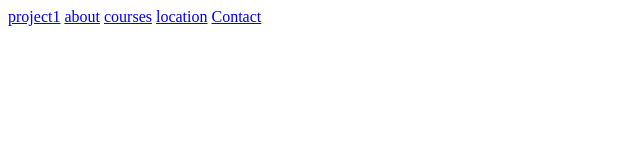
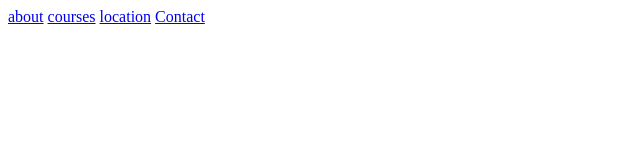
Before and after one commit to jeevitha4/java.github.io, a plain HTML site: page index.html in a window 1280 px wide. Shown: the full height of the page, 0-640 px from the left. Drawn offline with Linux system fonts and the light colour scheme.

Commit message:
add files via upload

```diff
--- a/index.html
+++ b/index.html
@@ -6,7 +6,6 @@
     <title>Document</title>
 </head>
 <body>
-<a href="project1.html">project1</a>
 <a href="about.html">about</a>
 <a href="courses.html">courses</a>
 <a href="Location.html">location</a>
```
